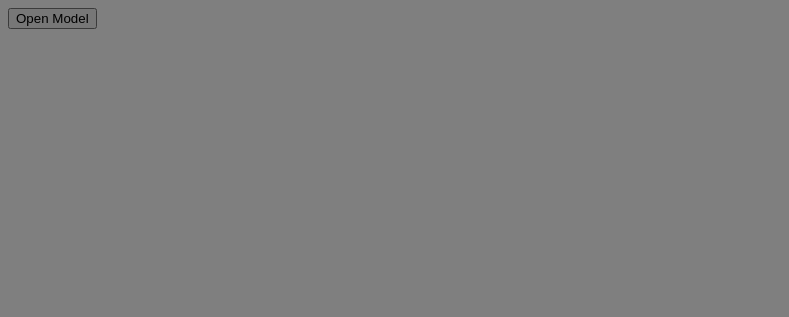
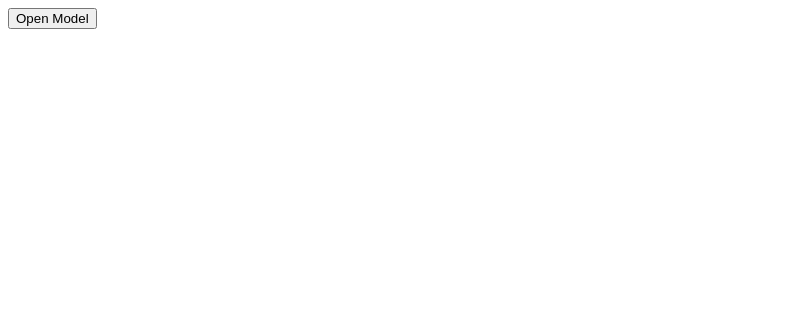
Before and after one commit to acciojob/css-modal-SamarthSable, a website: page main.html in a window 1280 px wide. Shown: the top 317 px of the page, without its empty margins (0-789 px from the left). Drawn offline with Linux system fonts and the light colour scheme.

Commit message:
created a submission

```diff
--- a/script.js
+++ b/script.js
@@ -1,5 +1,5 @@
 document.querySelector("#openModal").onclick = () => {
-    document.querySelector(".modal").style.display = "flex";
+    document.querySelector(".modal").style.display = "flex"; // <-- flex only when opened
 };
 
 document.querySelector(".close-modal").onclick = () => {
--- a/styles.css
+++ b/styles.css
@@ -1,12 +1,12 @@
 /*  your css code here. If applicable */
-.modal{
-      display: none;
+.modal {
+  display: none;       /* Hidden when page loads */
   position: fixed;
-   top: 0; left: 0;
+  top: 0;
+  left: 0;
   width: 100%;
   height: 100%;
   background: rgba(0,0,0,0.5);
-   display: flex;
   justify-content: center;
   align-items: center;
 }
```
Lines whose indentation alone changed are shown as unchanged.
